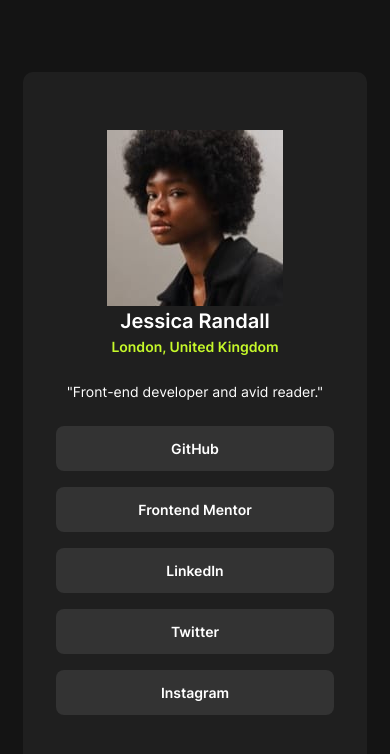
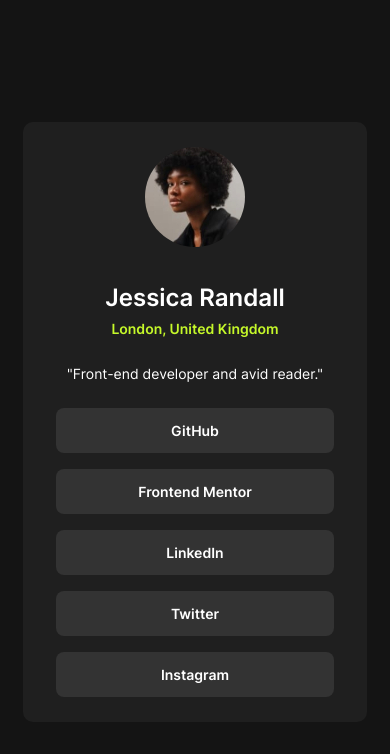
Before and after one commit to lucas-linhares/social-links-profile, a React (Vite) app: page / in a window 390 px wide. Shown: the top 754 px of the page. Built offline with nearby package versions, Linux system fonts and the light colour scheme.

Commit message:
style: adiciona a imagem do perfil para mobile e desktop e melhora o espaçamento dos elemento
Foi adicionada duas tags, picture e source, para melhorar responsividade das imagens em mobile e desktop. Também melhorei os espaçamento entre alguns elementos.

```diff
--- a/src/components/ProfileCard/ProfileCard.jsx
+++ b/src/components/ProfileCard/ProfileCard.jsx
@@ -1,10 +1,9 @@
 import styles from './ProfileCard.module.css'
-import avatar from '../../assets/images/avatar-jessica.jpeg'
 import SocialLink from '../SocialLink/SocialLink.jsx'
+import avatarMobile from '../../assets/images/avatar-jessica-mobile.jpg'
+import avatarDesktop from '../../assets/images/avatar-jessica-desktop.jpeg'
 
 function ProfileCard() {
-
-    const profileAvatar = avatar
 
     return (
         <div>
@@ -12,9 +11,11 @@
                 <div className={styles.wrapper}>
                     <section className={styles.sec}>
                         <header className={styles.header}>
-                            <figure>
-                                <img src={profileAvatar} alt='Avatar-profile' className={styles.header__avatar}/>
-                            </figure>
+                            <picture>
+                                <source srcSet={avatarMobile} media="(max-width: 600px)"/>
+                                <source srcSet={avatarDesktop} media="(min-width: 601px)"/>
+                                <img src={avatarMobile} alt='Avatar profile' className={styles.header__avatar} />
+                            </picture>
                             <div className={styles.header__content}>
                                 <h1 className={styles.header__mainTitle}>Jessica Randall</h1>
                                 <p className={styles.header__paragraph}>London, United Kingdom</p>
--- a/src/components/ProfileCard/ProfileCard.module.css
+++ b/src/components/ProfileCard/ProfileCard.module.css
@@ -12,18 +12,23 @@
     align-items: center;
     justify-content: center;
     width: 88%;
-    height: 700px;
+    height: 600px;
     min-width: 330px;
     max-width: 375px;
     background-color: var(--color-grey-800);
     border-radius: .625rem;
-    gap: 24px;
+    gap: 1.5rem;
 }
 
 .header {
     display: flex;
     flex-direction: column;
     align-items: center;
+    gap: 2rem;
+}
+
+.header__avatar {
+    border-radius: 4rem;
 }
 
 .header__content, .sec__content {
@@ -31,7 +36,8 @@
 }
 
 .header__mainTitle {
-    font-size: 20px;
+    font-size: 1.5rem;
+    line-height: 1.6;
     font-weight: 600;
 }
 
```
Also changed, not shown: src/assets/images/avatar-jessica-desktop.jpeg (added), src/assets/images/avatar-jessica-mobile.jpg (added).
